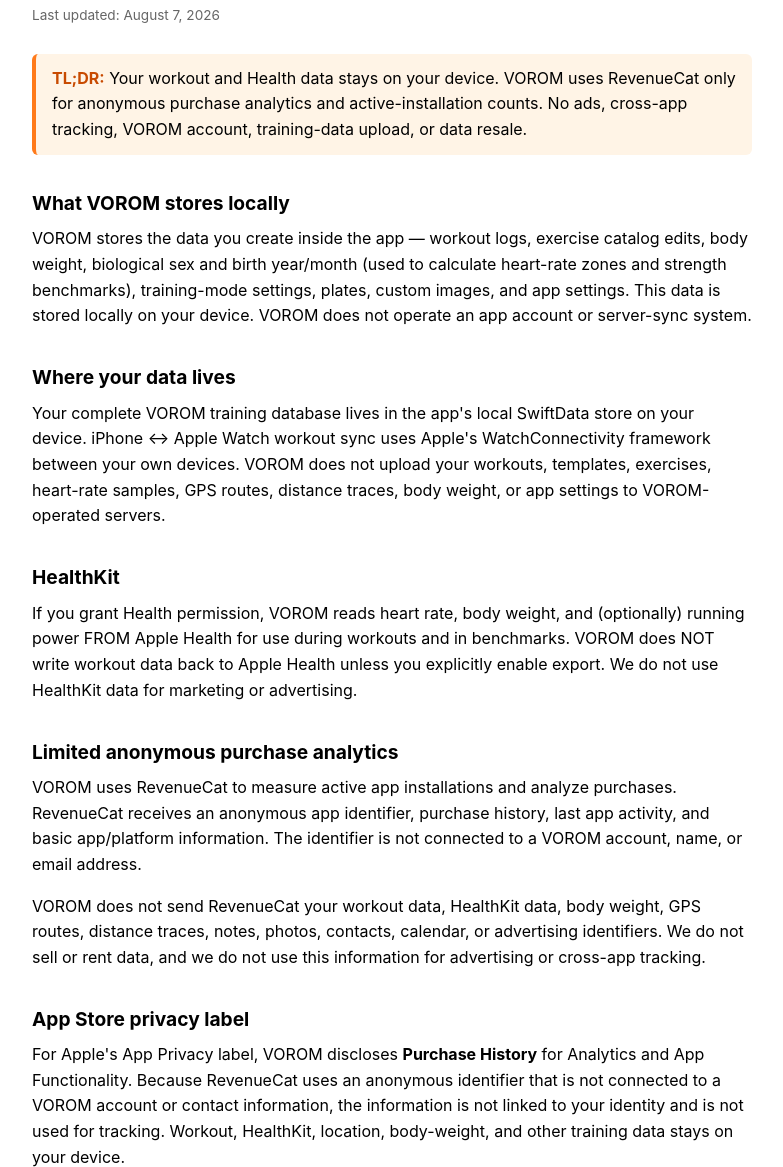
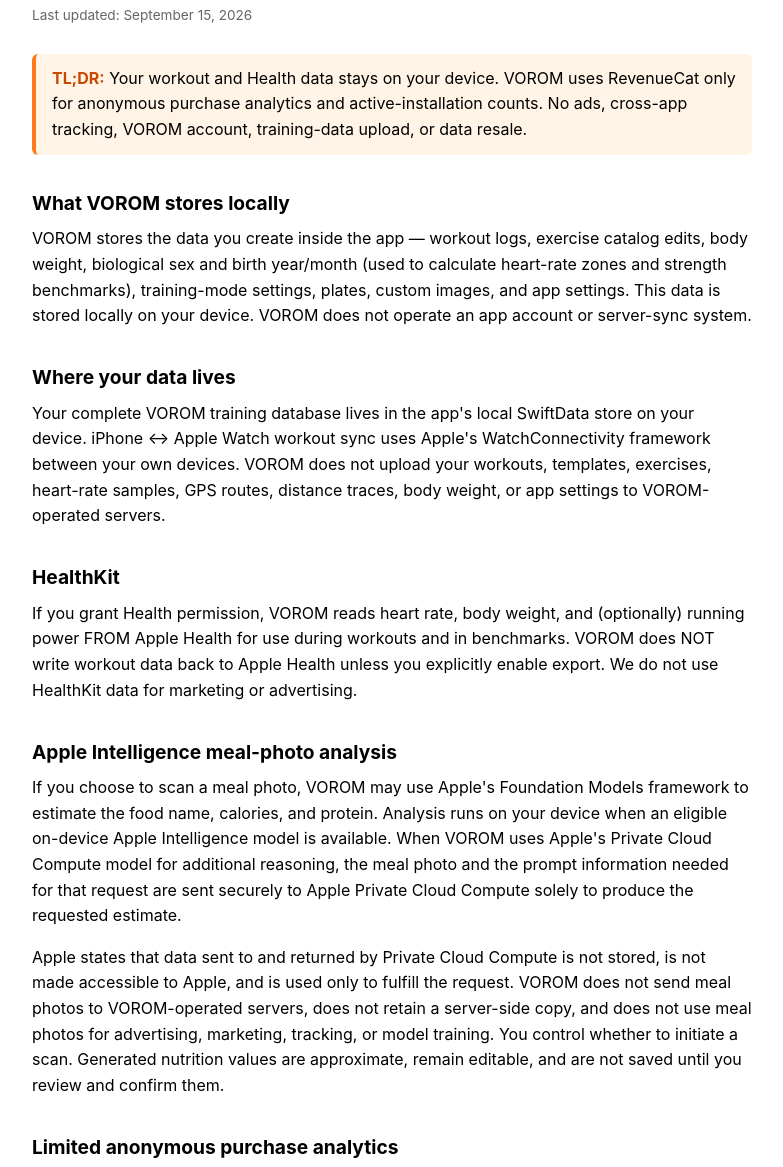
Before and after one commit to victor135791-dot/vorom-legal, a plain HTML site: page privacy.html in a window 1280 px wide. Shown: the part 214-1381 px from the top of the page, without its empty margins (248-1031 px from the left). Drawn offline with Linux system fonts and the light colour scheme.

Commit message:
Add files via upload

```diff
--- a/privacy.html
+++ b/privacy.html
@@ -42,7 +42,7 @@
   <img src="logo.png" alt="VOROM logo" style="width: 96px; height: auto;">
 </div>
 <h1>Privacy Policy</h1>
-<p class="updated">Last updated: August 7, 2026</p>
+<p class="updated">Last updated: September 15, 2026</p>
 
 <div class="tldr">
   <strong>TL;DR:</strong> Your workout and Health data stays on your device. VOROM uses RevenueCat only for anonymous purchase analytics and active-installation counts. No ads, cross-app tracking, VOROM account, training-data upload, or data resale.
@@ -56,6 +56,10 @@
 
 <h2>HealthKit</h2>
 <p>If you grant Health permission, VOROM reads heart rate, body weight, and (optionally) running power FROM Apple Health for use during workouts and in benchmarks. VOROM does NOT write workout data back to Apple Health unless you explicitly enable export. We do not use HealthKit data for marketing or advertising.</p>
+
+<h2>Apple Intelligence meal-photo analysis</h2>
+<p>If you choose to scan a meal photo, VOROM may use Apple's Foundation Models framework to estimate the food name, calories, and protein. Analysis runs on your device when an eligible on-device Apple Intelligence model is available. When VOROM uses Apple's Private Cloud Compute model for additional reasoning, the meal photo and the prompt information needed for that request are sent securely to Apple Private Cloud Compute solely to produce the requested estimate.</p>
+<p>Apple states that data sent to and returned by Private Cloud Compute is not stored, is not made accessible to Apple, and is used only to fulfill the request. VOROM does not send meal photos to VOROM-operated servers, does not retain a server-side copy, and does not use meal photos for advertising, marketing, tracking, or model training. You control whether to initiate a scan. Generated nutrition values are approximate, remain editable, and are not saved until you review and confirm them.</p>
 
 <h2>Limited anonymous purchase analytics</h2>
 <p>VOROM uses RevenueCat to measure active app installations and analyze purchases. RevenueCat receives an anonymous app identifier, purchase history, last app activity, and basic app/platform information. The identifier is not connected to a VOROM account, name, or email address.</p>
@@ -71,10 +75,11 @@
 <li><strong>Apple App Store / StoreKit</strong> — handles purchases, Lifetime licenses, subscriptions, cancellations, refunds, and purchase restoration. VOROM reads StoreKit entitlement status only to unlock paid features; we do not receive your payment card details.</li>
 <li><strong>Apple Health / HealthKit</strong> — if you grant permission, VOROM reads selected health and workout-related data from Apple Health for app features. You can change this permission in iOS Settings at any time.</li>
 <li><strong>Apple WatchConnectivity</strong> — transfers workout state between your iPhone and Apple Watch.</li>
+<li><strong>Apple Intelligence / Foundation Models / Private Cloud Compute</strong> — when you initiate meal-photo analysis on a supported device, Apple Intelligence processes the photo on-device or through Private Cloud Compute to return the requested estimate. Private Cloud Compute request content is not retained or made accessible to Apple. VOROM does not receive or retain a server-side copy.</li>
 </ul>
 
 <h2>International data transfer</h2>
-<p>VOROM does not transfer your training database to VOROM-operated servers. RevenueCat may process anonymous purchase and app-activity information in countries where it operates. Apple may process App Store, StoreKit, HealthKit, and Apple Watch-related data according to Apple's own policies and your device settings.</p>
+<p>VOROM does not transfer your training database to VOROM-operated servers. RevenueCat may process anonymous purchase and app-activity information in countries where it operates. When you initiate a meal-photo scan that uses Private Cloud Compute, Apple may process the request on Apple silicon servers under its Private Cloud Compute privacy protections. Apple may also process App Store, StoreKit, HealthKit, and Apple Watch-related data according to Apple's own policies and your device settings.</p>
 
 <h2>Data retention</h2>
 <p>Training data remains on your device until you delete it, wipe the app's local data, or uninstall the app. VOROM does not keep a server-side training database for restore. RevenueCat retains anonymous purchase and app-activity records according to its privacy and retention policies. Apple may retain App Store purchase records according to Apple's terms and policies.</p>
```
